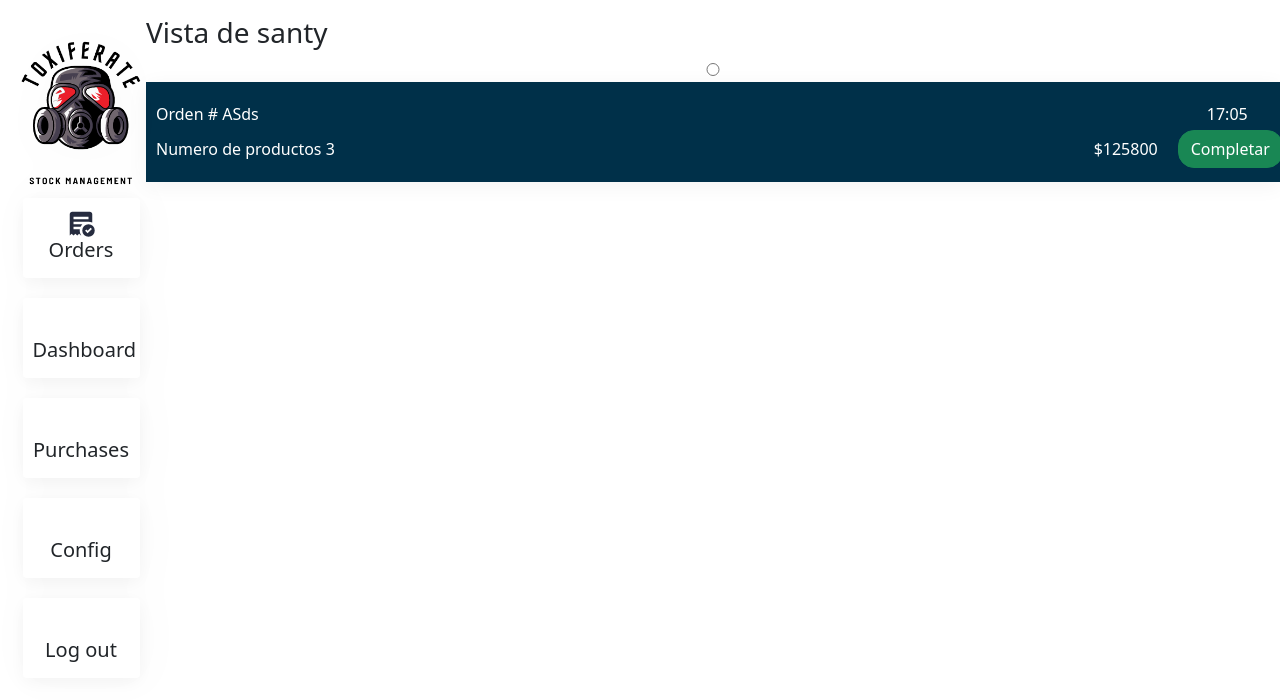
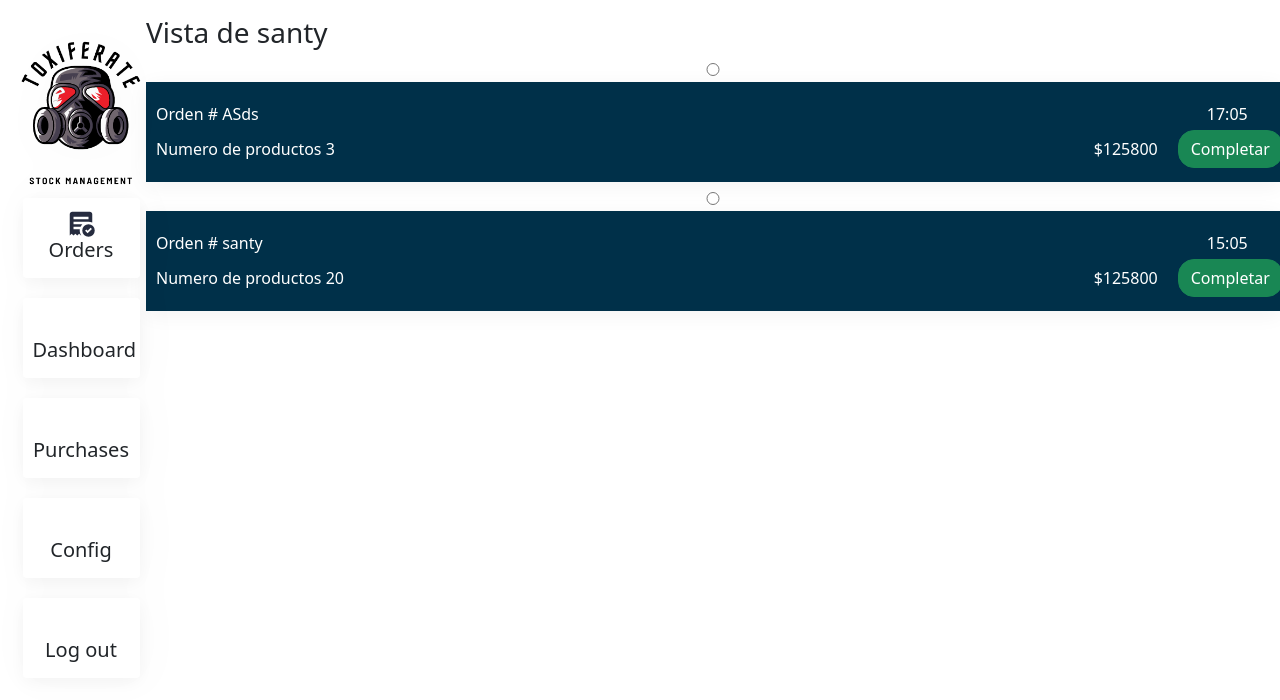
Before and after one commit to savelasquezs/Reactpro, a React (Vite) app: page /orders in a window 1280 px wide. Shown: the top 700 px of the page. Built offline with nearby package versions, Linux system fonts and the light colour scheme; some icons are missing.

Commit message:
feat: componente barrracompraproducto

```diff
--- a/src/views/Orders/index.jsx
+++ b/src/views/Orders/index.jsx
@@ -6,10 +6,17 @@ function Orders() {
 		hora: '17:05',
 		productos: [{ nombre: 'ropa vieja', cantidad: 3, subtotal: 125800 }],
 	};
+	const order1 = {
+		docId: 'santy',
+		hora: '15:05',
+		productos: [{ nombre: 'ranchero', cantidad: 20, subtotal: 125800 }],
+	};
 	return (
 		<>
 			<h3>Vista de santy</h3>
+
 			<OrderItem order={order} />
+			<OrderItem order={order1} />
 		</>
 	);
 }
```
Also changed, not shown: src/components/purchases/barraCompraProducto/index.css (added), src/components/purchases/barraCompraProducto/index.jsx (added).
